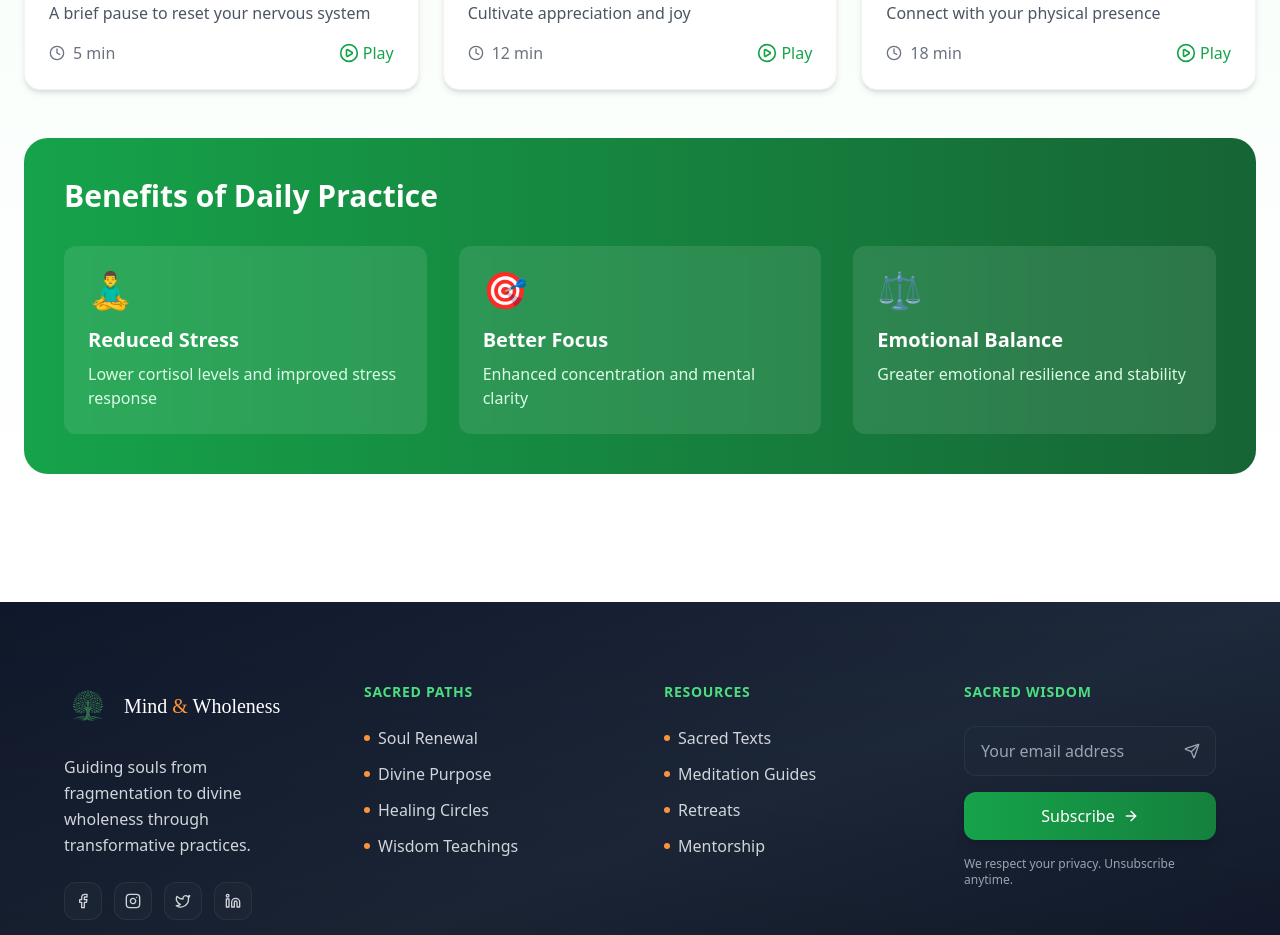
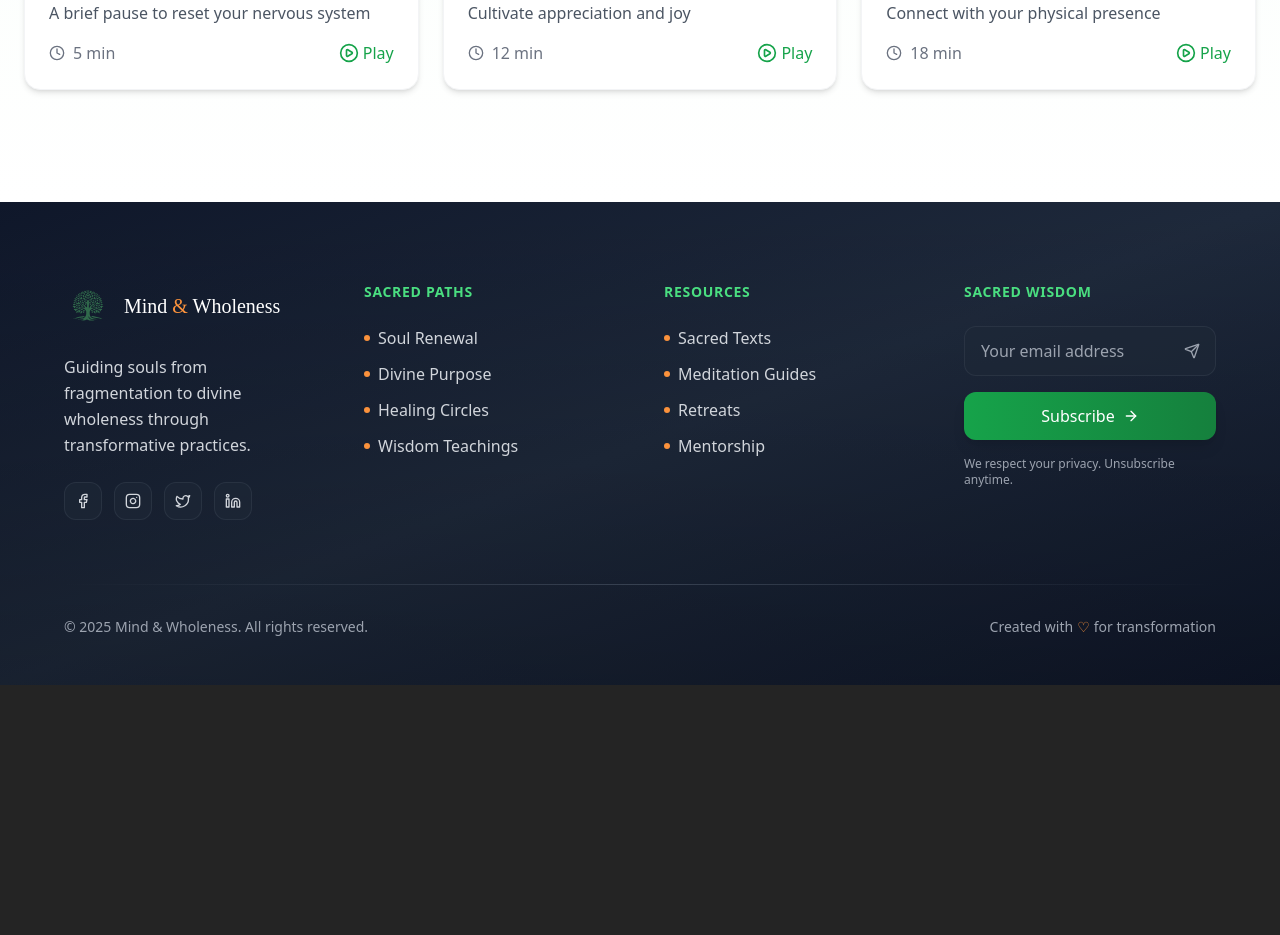
Before and after one commit to eldoJr/mind-and-wholeness, a React (Vite) app: page /programs/meditations in a window 1280 px wide. Shown: the part 1160-2095 px from the top of the page. After the commit the page ends 1845 px from the top, so only its background shows below. Built offline with nearby package versions, Linux system fonts and the light colour scheme.

Commit message:
add: meditations

```diff
--- a/src/components/layout/navbar.tsx
+++ b/src/components/layout/navbar.tsx
@@ -269,24 +269,24 @@ export default function Navbar() {
             )}
           </li>
           <li>
-            <Link
-              to="/blog"
+            <a
+              href="/blog"
               className="hover:text-emerald-700 transition-colors py-2"
               onClick={closeAllMenus}
             >
               Blog
-            </Link>
+            </a>
           </li>
           <li>
           </li>
           <li>
-            <Link
-              to="/contact"
+            <a
+              href="/contact"
               className="hover:text-emerald-700 transition-colors py-2"
               onClick={closeAllMenus}
             >
               Contact
-            </Link>
+            </a>
           </li>
         </ul>
 
--- a/src/components/sections/programs/Meditations.tsx
+++ b/src/components/sections/programs/Meditations.tsx
@@ -146,42 +146,6 @@ const DailyMeditations: React.FC = () => {
             ))}
           </div>
         </div>
-
-        {/* Benefits Section */}
-        <motion.div
-          initial={{ opacity: 0 }}
-          whileInView={{ opacity: 1 }}
-          transition={{ duration: 0.6 }}
-          viewport={{ once: true }}
-          className="bg-gradient-to-r from-green-600 to-green-800 rounded-3xl p-10 text-white mb-16"
-        >
-          <h2 className="text-3xl font-bold mb-8">Benefits of Daily Practice</h2>
-          <div className="grid md:grid-cols-3 gap-8">
-            {[
-              {
-                title: "Reduced Stress",
-                description: "Lower cortisol levels and improved stress response",
-                icon: "🧘‍♂️"
-              },
-              {
-                title: "Better Focus",
-                description: "Enhanced concentration and mental clarity",
-                icon: "🎯"
-              },
-              {
-                title: "Emotional Balance",
-                description: "Greater emotional resilience and stability",
-                icon: "⚖️"
-              }
-            ].map((benefit, index) => (
-              <div key={index} className="bg-white/10 p-6 rounded-xl backdrop-blur-sm">
-                <div className="text-4xl mb-4">{benefit.icon}</div>
-                <h3 className="text-xl font-bold mb-2">{benefit.title}</h3>
-                <p className="text-green-100">{benefit.description}</p>
-              </div>
-            ))}
-          </div>
-        </motion.div>
       </div>
     </motion.div>
   );
```
